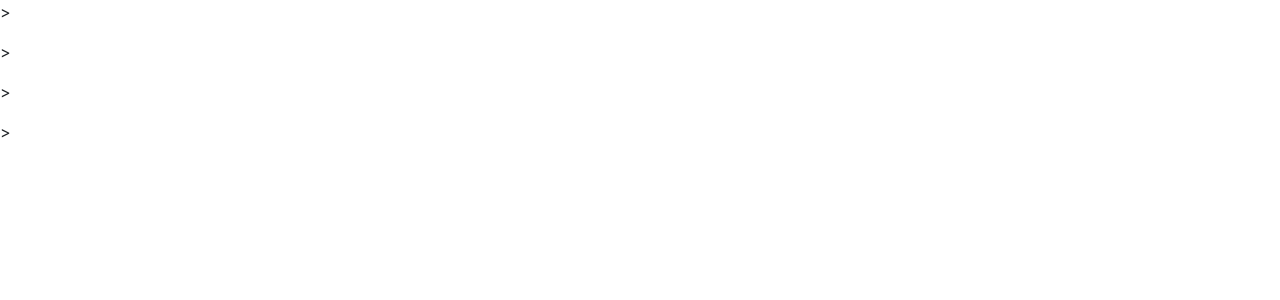
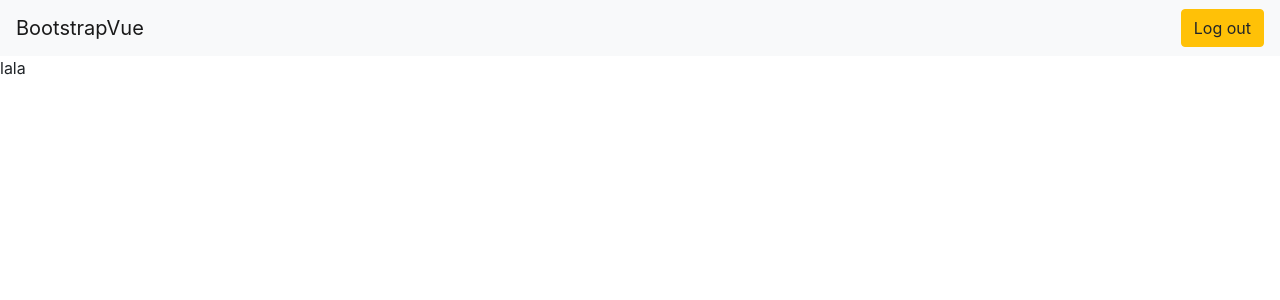
Before and after one commit to filkur/Social-fitness-app-frontend, a Vue app: page /groups in a window 1280 px wide. Shown: the top 300 px of the page. Built offline with nearby package versions, Linux system fonts and the light colour scheme.

Commit message:
add logout proccess

```diff
--- a/src/components/Navbar/Navbar.vue
+++ b/src/components/Navbar/Navbar.vue
@@ -1,13 +1,9 @@
 <template>
-  <div>
-    <!-- As a link -->
-    <b-navbar class="bg-light">
-      <b-navbar-brand href="#" class="ml-3 mt-3 mb-3">Social-fitness-app</b-navbar-brand>
+  <div class="bg-light">
+    <b-navbar variant="faded" type="light">
+      <b-navbar-brand href="#">BootstrapVue</b-navbar-brand>
       <b-navbar-nav class="ml-auto">
-        <b-nav-form>
-          <b-button size="lm" class="mr-3 btn-info" type="submit">Zaloguj się</b-button>
-          <b-button size="lm" class="mr-3 btn-warning" type="submit">Utwórz konto</b-button>
-        </b-nav-form>
+        <button @click="logOut" class="btn btn-warning" type="submit">Log out</button>
       </b-navbar-nav>
     </b-navbar>
   </div>
@@ -15,7 +11,26 @@
 
 <script>
 export default {
-  name: "navbar"
+  name: "navbar",
+  data () {
+    return {
+      nickname: ''
+    }
+  },
+  mounted() {
+    if (localStorage.nickname){
+      this.nickname = localStorage.nickname;
+    }
+  },
+  methods: {
+    logOut(){
+      localStorage.removeItem('token')
+      localStorage.removeItem('id');
+      localStorage.removeItem('email');
+      localStorage.removeItem('nickname');
+      this.$router.push('/')
+    }
+  }
 }
 </script>
 
--- a/src/views/Group.vue
+++ b/src/views/Group.vue
@@ -1,14 +1,17 @@
 <template>
-  <div>
-    <p>{{ token }}></p>
-    <p>{{ userId }}></p>
-    <p>{{email}}></p>
-    <p>{{nickname}}></p>
+  <div class="containe">
+    <navbar></navbar>
+    <div>lala</div>
   </div>
 </template>
 
 <script>
+import Navbar from '../components/Navbar/Navbar'
+
 export default {
+  components: {
+    Navbar
+  },
   name: "Group",
   data () {
     return {
```
